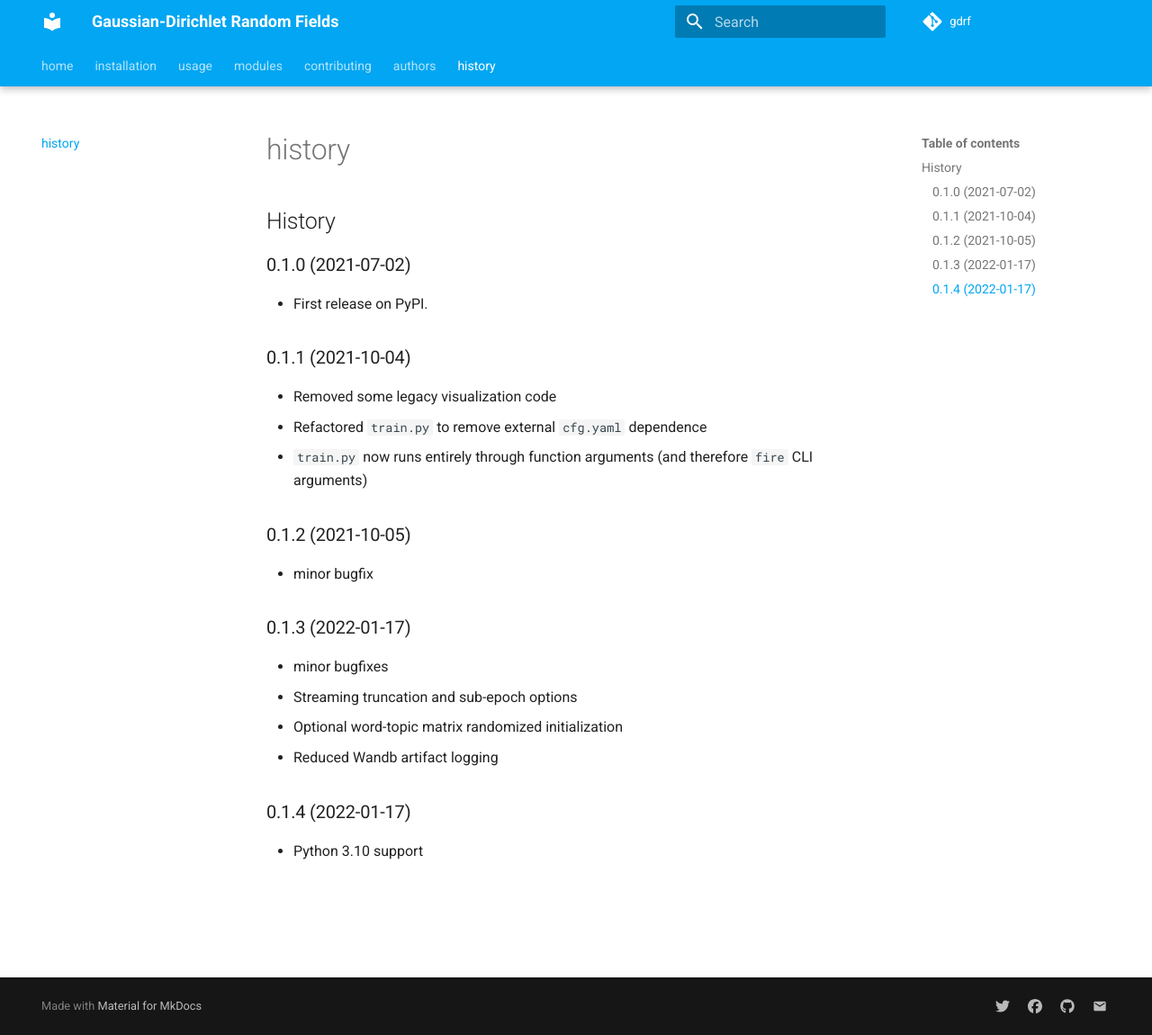
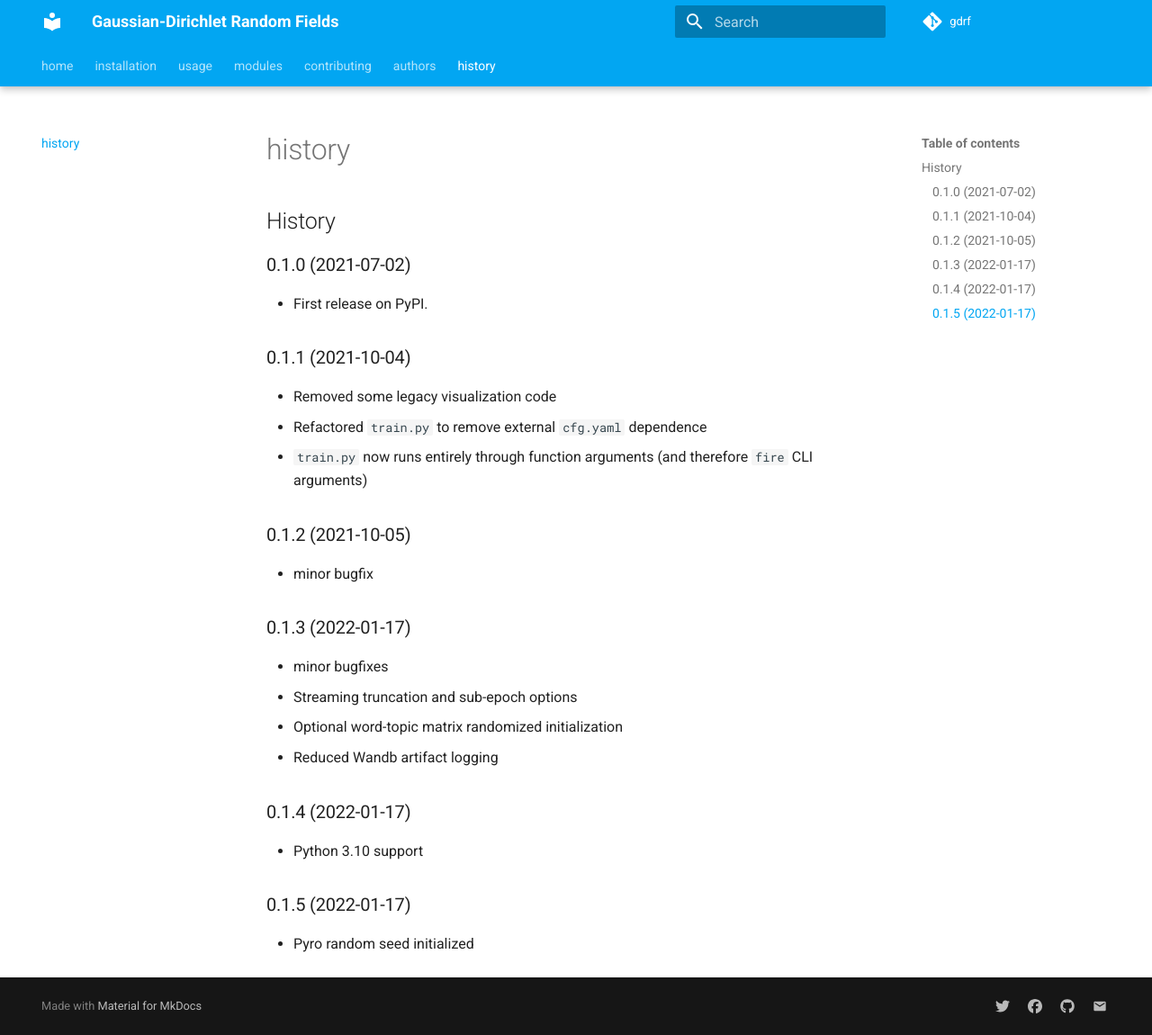
Before and after one commit to san-soucie/gdrf, an MkDocs documentation site: the page built from docs/history.md, in a window 1280 px wide and 1150 px high. Shown: the whole window at 90% size. Built offline with MkDocs 1.6.1 and Material for MkDocs 9.7.7, drawn with Linux system fonts in a browser that asks for light colours; comment, search, counter and statistics services are not loaded.

Commit message:
preparing for release 0.1.5

```diff
--- a/HISTORY.md
+++ b/HISTORY.md
@@ -24,3 +24,7 @@
 ## 0.1.4 (2022-01-17)
 
 * Python 3.10 support
+
+## 0.1.5 (2022-01-17)
+
+* Pyro random seed initialized
--- a/pyproject.toml
+++ b/pyproject.toml
@@ -1,7 +1,7 @@
 [tool]
 [tool.poetry]
 name = "gdrf"
-version = "0.1.4"
+version = "0.1.5"
 homepage = "https://github.com/san-soucie/gdrf"
 description = "Pytorch+GPytorch implementation of GDRFs from San Soucie et al. 2020."
 authors = ["John San Soucie <jsansoucie@whoi.edu>"]
```
